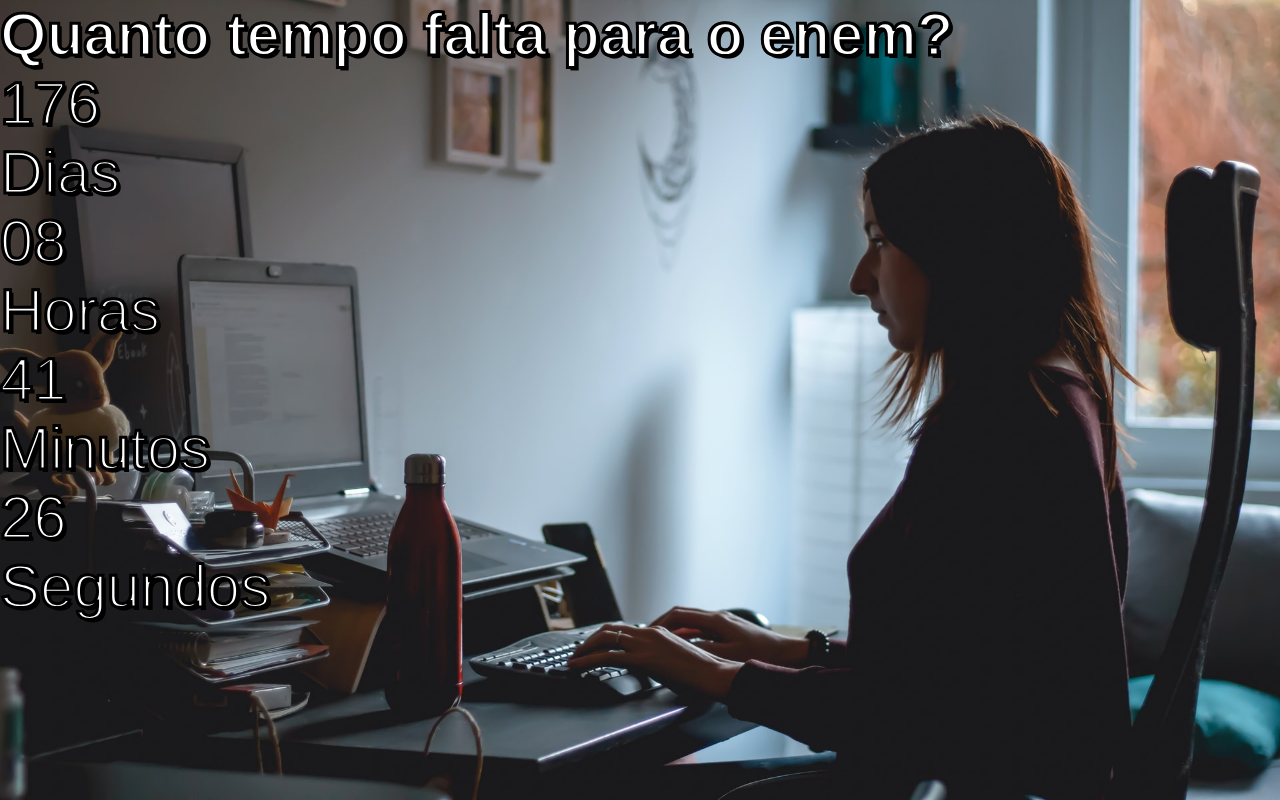
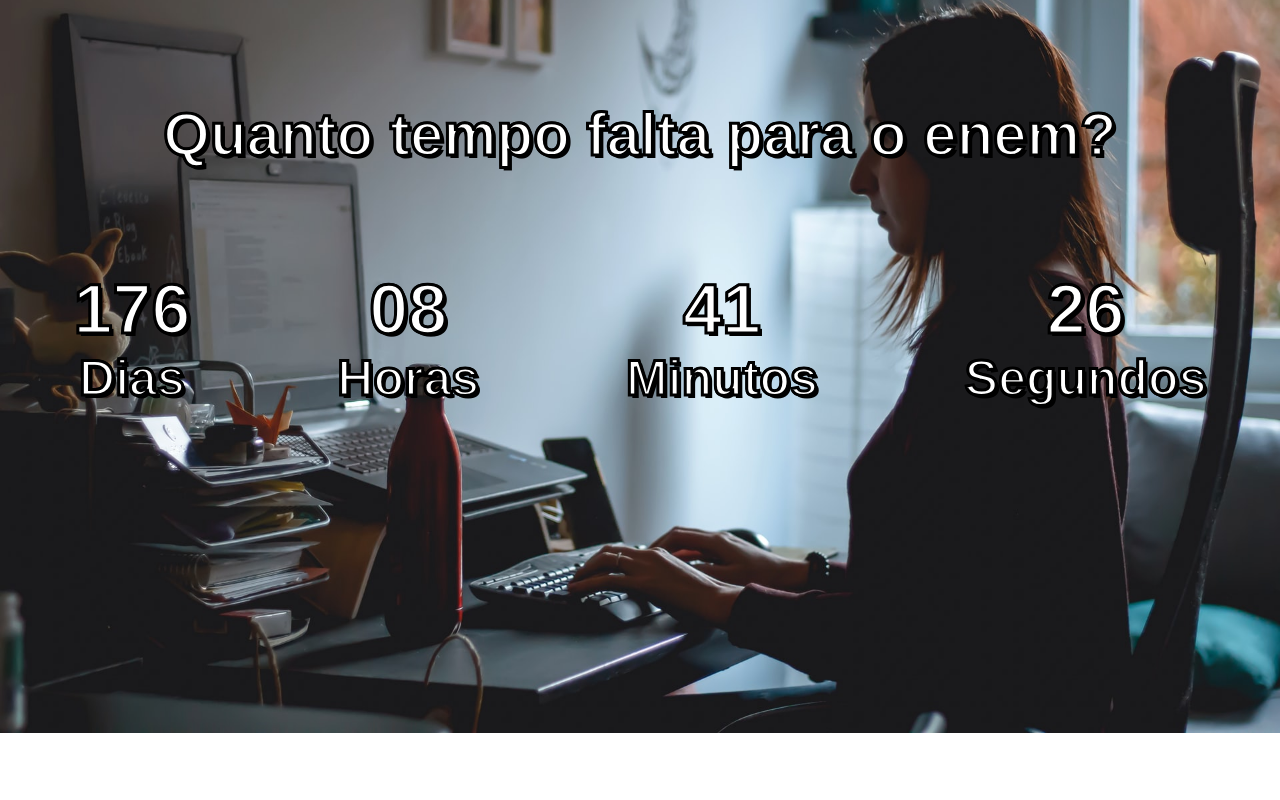
Before and after one commit to joaobispo2077/quanto-tempo-falta-enem, a plain HTML site: page index.html in a window 1280 px wide. Drawn offline with Linux system fonts and the light colour scheme.

Commit message:
:rocket: first version

```diff
--- a/countdown.js
+++ b/countdown.js
@@ -39,6 +39,7 @@ setCookie("cookie", soma, 365);
 */
 
 function countdown() {
+
     var now = new Date();
 
     var eventDate = new Date(2021, 0, 17, 13, 0, 0, 0);
--- a/index.html
+++ b/index.html
@@ -9,9 +9,15 @@
 </head>
 
 <body>
+
     <section class="countdown">
+
+        <div class="overlay"></div>
+
         <h1>Quanto tempo falta para o enem?</h1>
-        <ul>
+
+        <ul class="count">
+
             <li>
                 <span id="days"></span>
                 <legend>Dias</legend>
@@ -28,7 +34,9 @@
                 <span id="seconds"></span>
                 <legend>Segundos</legend>
             </li>
+
         </ul>
+
     </section>
 
     <script src="./countdown.js"></script>
--- a/styles.css
+++ b/styles.css
@@ -5,15 +5,15 @@
 }
 
 body {
-    background: #e6ecf0;
+    background: url("./assets/img/study-hero.jpg") no-repeat 0vw -15vh / 100%;
     font-family: 'Helvetica Neue', Helvetica, Arial, sans-serif;
     text-rendering: optimizeLegibility !important;
     -webkit-font-smoothing: antialiased !important;
 }
 
 h1,
-li>span,
-li>legend {
+span,
+legend {
     /*Use the Cantana-One font*/
     font-size: 60px;
     -webkit-text-stroke: 3px black;
@@ -21,7 +21,50 @@ li>legend {
     text-shadow: 3px 3px 0 #000, -1px -1px 0 #000, 1px -1px 0 #000, -1px 1px 0 #000, 1px 1px 0 #000;
 }
 
+span,
+legend {
+    font-size: 70px;
+    font-weight: bold;
+}
+
+legend {
+    font-size: 50px;
+    font-weight: bold;
+}
+
+
+/* .overlay {
+    background: black;
+    height: 100%;
+    width: 100vw;
+    z-index: 2;
+    opacity: 75%
+} */
+
+.count {
+    display: flex;
+    justify-content: space-around;
+}
+
 .countdown {
-    background: url('./assets/img/study-hero.jpg') no-repeat 0 0/100% 100%;
-    height: 100vh;
+    display: flex;
+    flex-direction: column;
+    justify-content: space-around;
+    text-align: center;
 }
+
+li,
+ul {
+    list-style: none;
+}
+
+li {
+    display: flex;
+    flex-direction: column;
+    align-items: center;
+}
+
+h1,
+ul {
+    margin-top: 100px;
+}
```
